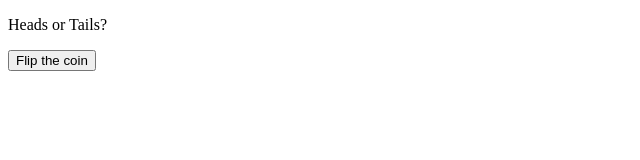
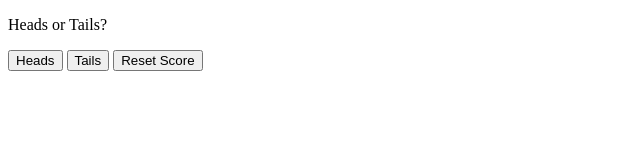
Before and after one commit to seni0026/coin-flip, a plain HTML site: page index.html in a window 1280 px wide. Shown: the whole page, without its empty margins (0-640 px from the left). Drawn offline with Linux system fonts and the light colour scheme.

Commit message:
create a score object and save it to local storage

```diff
--- a/coinFlip.js
+++ b/coinFlip.js
@@ -0,0 +1,22 @@
+// load the tally from local storage and set a default value
+let tally = JSON.parse(localStorage.getItem('tally')) || {
+    wins: 0,
+    loses: 0,
+};
+
+function coinFlip(guess) {
+    const random = Math.random();
+    const result = random < 0.5 ? 'Heads' : 'Tails';
+
+    // update the tally based on the result
+    if (guess === result) {
+        tally.win ++;
+    } else {
+        tally.lose ++;
+    }
+
+    // store the tally in local storage
+    localStorage.setItem('tally', JSON.stringify(tally));
+
+    alert(`Coin Flipped: ${result}, ${guess === result ? 'You win!' : 'You lose!'} \n Wins: ${tally.win}, Loses: ${tally.lose}`);
+}
--- a/index.html
+++ b/index.html
@@ -10,11 +10,21 @@
         <p>Heads or Tails?</p>
 
         <button onclick="
-            let computerMove = Math.random();
-            const guess = 'heads';
-            let result = computerMove <= 0.5 ? 'Heads' : 'Tails';
-            alert(`Coin Flipped: ${result}`);
-        ">Flip the coin</button>
+            coinFlip('Heads')
+        ">Heads</button>
+
+        <button onclick="
+            coinFlip('Tails')
+        ">Tails</button>
+
+<!------------------- Fix Reset Button, question 8k ------------------------------>
+        <button onclick="
+            tally.wins = 0;
+            tally.losses = 0;
+
+            // reset the tally in local storage
+            localStorage.removeItem('tally');
+        ">Reset Score</button>
     </main>
 
     <script src="coinFlip.js"></script>
```
